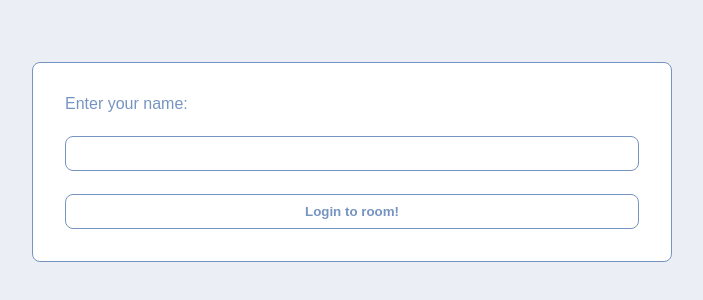
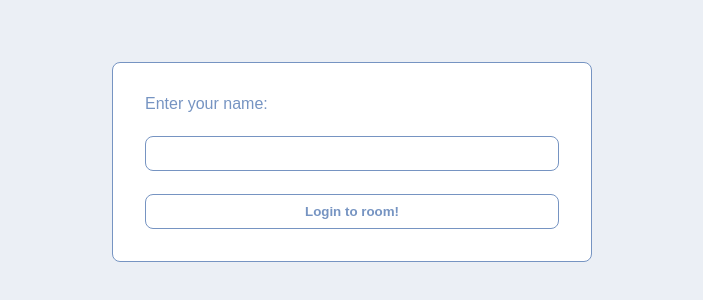
Before and after one commit to zeinab-nsr/scrum-poker-game, a React (Create React App) app in the folder frontend/: page / in a window 1280 px wide. Shown: the part 238-538 px from the top of the page, without its empty margins (288-991 px from the left). Built offline with nearby package versions, Linux system fonts and the light colour scheme; no server answers.

Commit message:
FIX: add max-width to login form wrapper

```diff
--- a/frontend/src/App.scss
+++ b/frontend/src/App.scss
@@ -145,6 +145,7 @@ button {
     flex-direction: column;
     justify-content: space-between;
     min-height: 200px;
+    max-width: 480px;
 
     input {
         border: 1px solid#7694c2;
```
